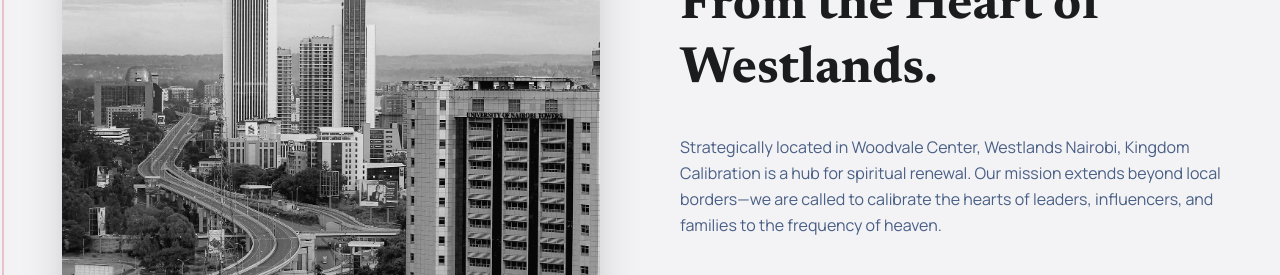
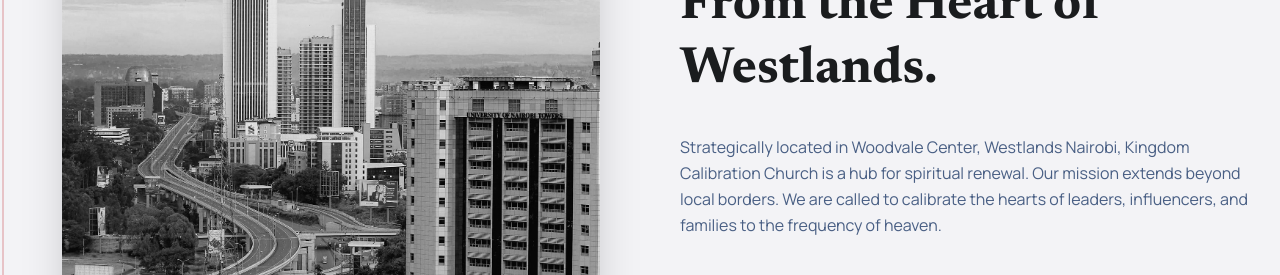
Before and after one commit to kingdomcalibrationtech-tech/KCC-Website, a plain HTML site: page index.html in a window 1280 px wide. Shown: the part 3760-4035 px from the top of the page. Drawn offline with nearby package versions, Linux system fonts and the light colour scheme; no server answers.

Commit message:
Refine mandate section copy

```diff
--- a/index.html
+++ b/index.html
@@ -912,7 +912,7 @@
         <div class="section-label mb-5">Our Mandate</div>
         <h2 class="font-headline font-bold leading-tight mb-8" style="font-size:clamp(2rem,4.5vw,3.2rem);color:#1a1c1e;">Reconciling Nations<br/>From the Heart of Westlands.</h2>
         <p class="font-body text-base leading-relaxed mb-10" style="color:#495f84;">
-          Strategically located in Woodvale Center, Westlands Nairobi, Kingdom Calibration is a hub for spiritual renewal. Our mission extends beyond local borders&mdash;we are called to calibrate the hearts of leaders, influencers, and families to the frequency of heaven.
+          Strategically located in Woodvale Center, Westlands Nairobi, Kingdom Calibration Church is a hub for spiritual renewal. Our mission extends beyond local borders. We are called to calibrate the hearts of leaders, influencers, and families to the frequency of heaven.
         </p>
         <div class="grid grid-cols-2 gap-8 mb-10">
           <div>
```
